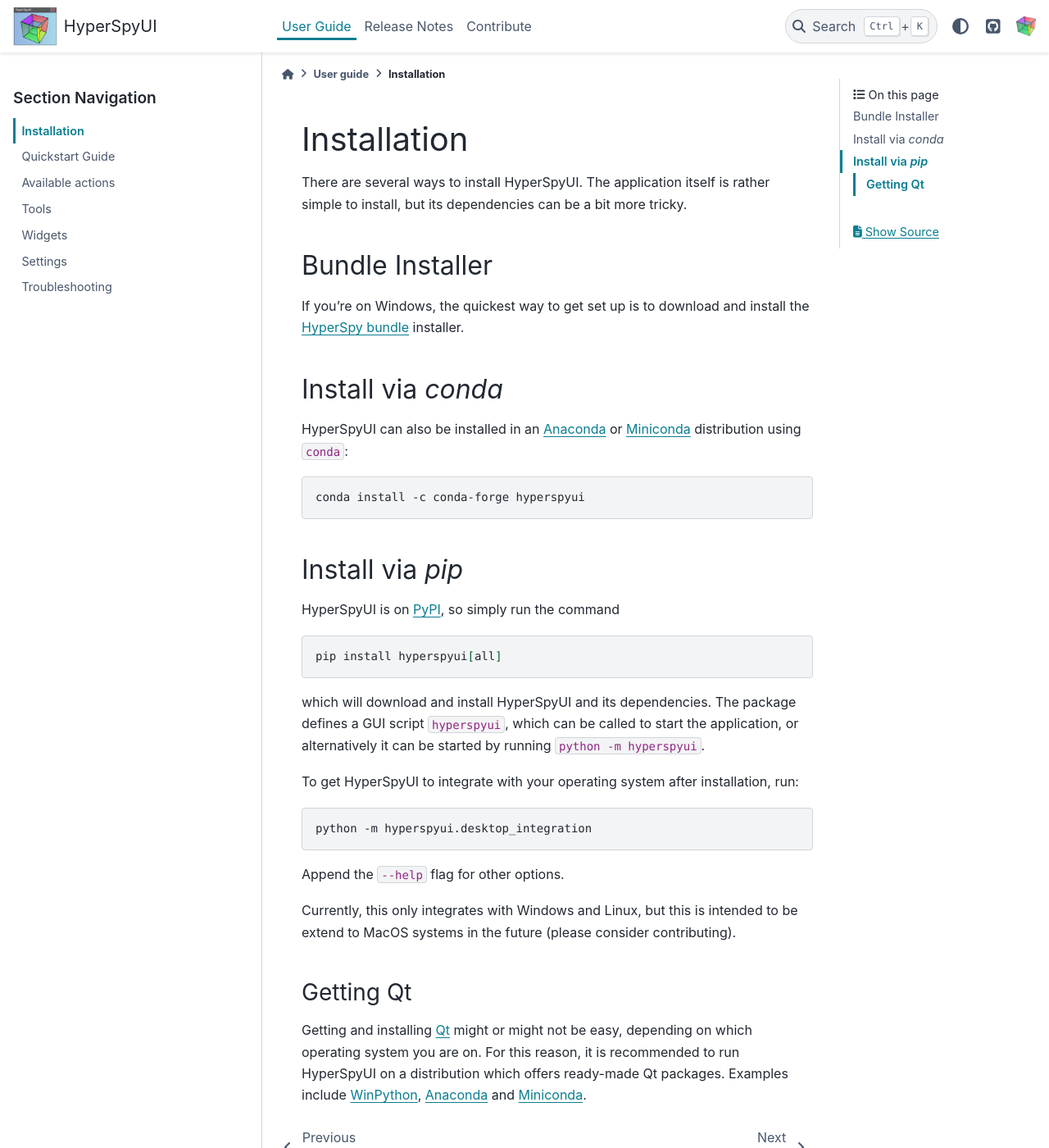
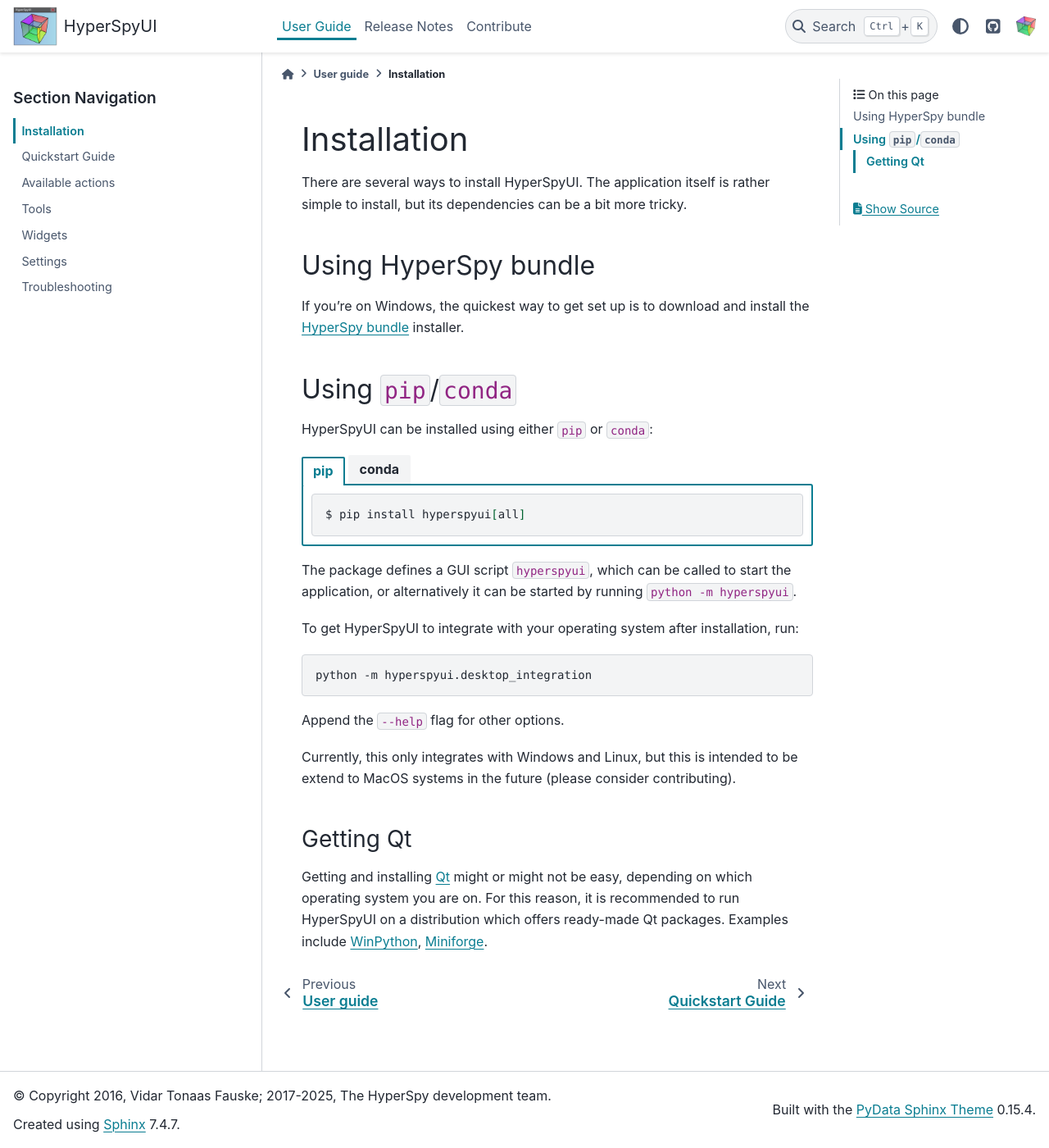
Before and after one commit to hyperspy/hyperspyUI, a Sphinx documentation site: the page built from doc/user_guide/installation.rst, in a window 1280 px wide and 1400 px high. Shown: the whole window at 82% size. Built offline with Sphinx 7.4.7 and the PyData theme 0.15.4, drawn with Linux system fonts in a browser that asks for light colours; pages that are not in the unit, such as notebooks, are missing from menus.

Commit message:
Improve installation instructions

```diff
--- a/doc/user_guide/installation.rst
+++ b/doc/user_guide/installation.rst
@@ -5,43 +5,37 @@
 There are several ways to install HyperSpyUI. The application itself is rather
 simple to install, but its dependencies can be a bit more tricky.
 
-Bundle Installer
------------------
+Using HyperSpy bundle
+---------------------
 
 If you're on Windows, the quickest way to get set up is to download and install
 the `HyperSpy bundle`_ installer.
 
-.. _HyperSpy bundle: https://github.com/hyperspy/hyperspy-bundle
+.. _HyperSpy bundle: https://hyperspy.org/hyperspy-bundle
 
 
-Install via `conda`
--------------------
+Using ``pip``/``conda``
+-----------------------
 
-HyperSpyUI can also be installed in an Anaconda_ or Miniconda_ distribution
-using ``conda``:
+HyperSpyUI can be installed using either ``pip`` or ``conda``:
 
-.. code-block:: bash
+.. tab-set::
 
-   conda install -c conda-forge hyperspyui
+    .. tab-item:: pip
+
+        .. code-block:: bash
+
+          $ pip install hyperspyui[all]
+
+    .. tab-item:: conda
+
+        .. code-block:: bash
+
+          $ conda install hyperspyui -c conda-forge
 
 
-.. _Anaconda: https://www.anaconda.com/distribution/
-.. _Miniconda: https://docs.conda.io/en/latest/miniconda.html
-
-
-Install via `pip`
------------------
-
-HyperSpyUI is on PyPI_, so simply run the command
-
-.. code-block:: bash
-
-   pip install hyperspyui[all]
-
-
-which will download and install HyperSpyUI and its dependencies. The package defines
-a GUI script ``hyperspyui``, which can be called to start the application, or
-alternatively it can be started by running ``python -m hyperspyui``.
+The package defines a GUI script ``hyperspyui``, which can be called to start
+the application, or alternatively it can be started by running ``python -m hyperspyui``.
 
 To get HyperSpyUI to integrate with your operating system after installation,
 run:
@@ -64,7 +58,8 @@
 Getting and installing Qt_ might or might not be easy, depending on which
 operating system you are on. For this reason, it is recommended to run
 HyperSpyUI on a distribution which offers ready-made Qt packages. Examples
-include WinPython_, Anaconda_ and Miniconda_.
+include WinPython_, Miniforge_.
 
+.. _Qt: https://www.qt.io/
 .. _WinPython: https://winpython.github.io/
-.. _Qt: https://www.qt.io/
+.. _Miniforge: https://conda-forge.org/download/
```
